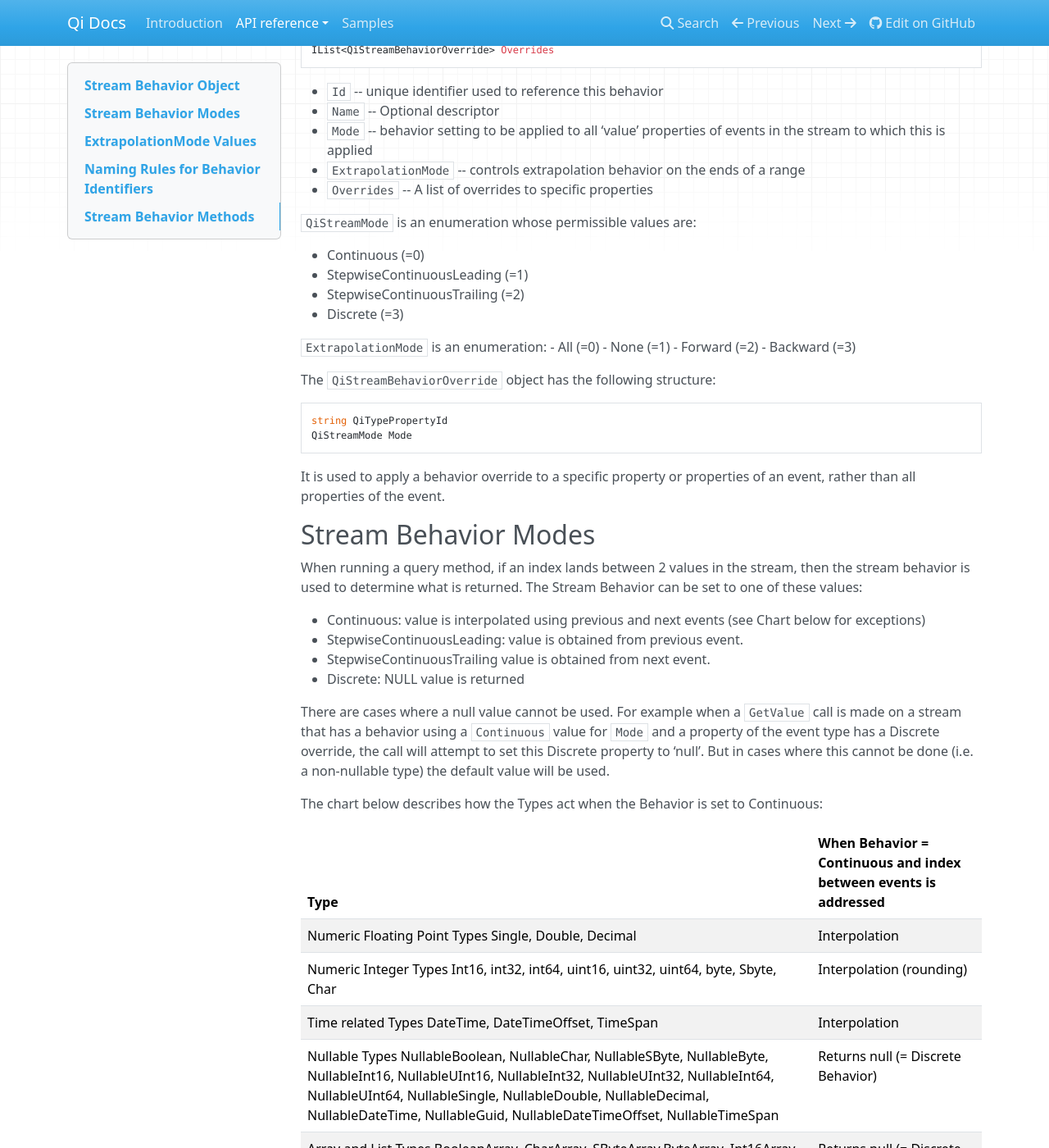
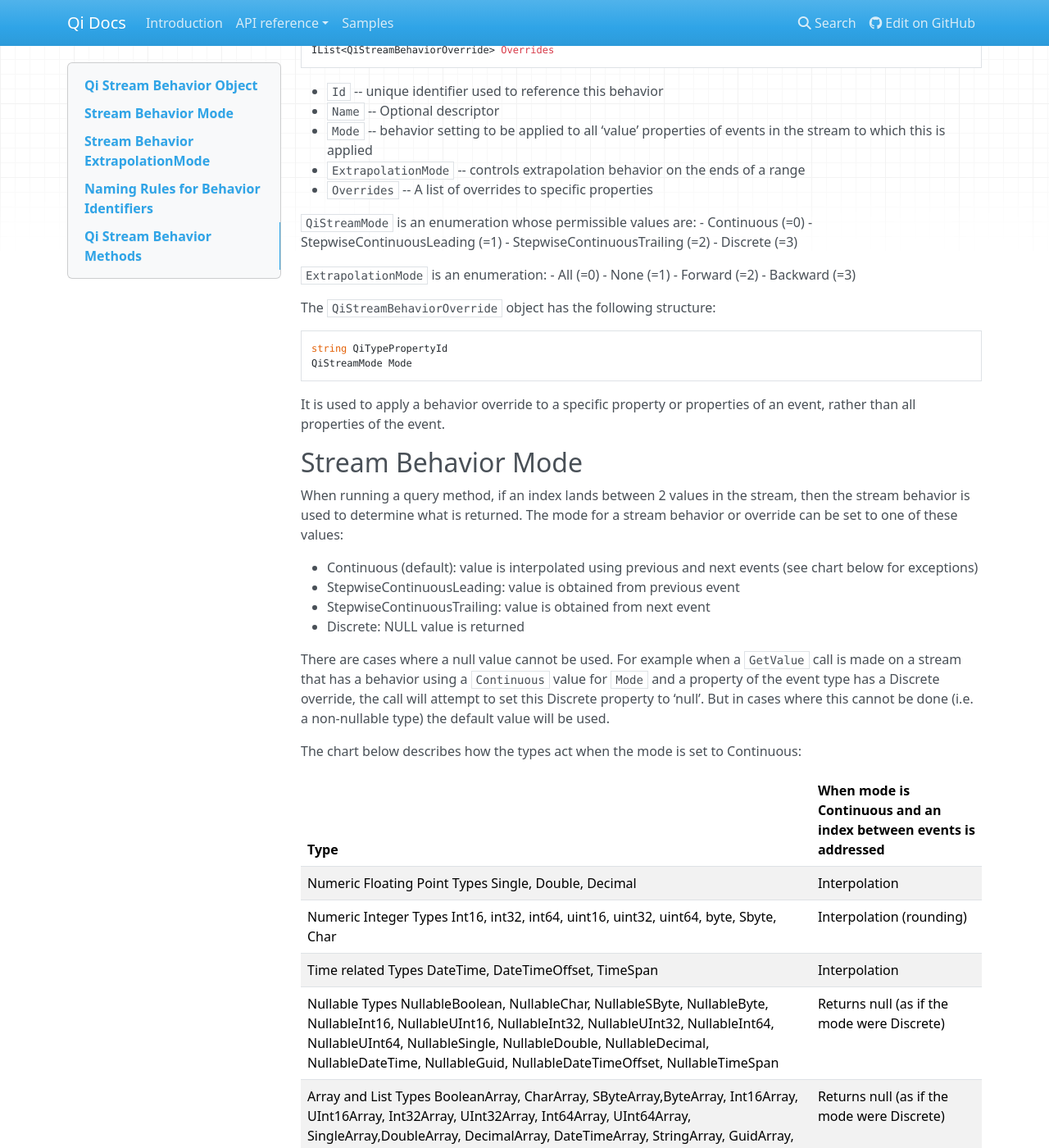
Before and after one commit to ssuryanarayanan/Qi-Docs, an MkDocs documentation site: the page built from docs/QiStreamBehaviors.md, in a window 1280 px wide and 1400 px high, scrolled down 395 px. Shown: the whole window at 82% size. Built offline with MkDocs 1.6.1, drawn with Linux system fonts in a browser that asks for light colours; nearby versions of some CDN libraries; old or Windows-style settings are respelled for this version of MkDocs; some of the changed text lies outside the part shown.

Commit message:
Rename, minor content updates.
Consistency with other Qi objects - Qi is part of the name for QiTenant, QiStream, QiType, and QiStreamBehavior.

````diff
--- a/docs/StreamBehaviors.md
+++ b/docs/QiStreamBehaviors.md
@@ -1,10 +1,10 @@
-Stream behaviors are applied to streams to effects how certain data read operations will be performed. A stream behavior must first be defined and then can be applied to a stream when it is created (`GetOrCreateStream` method) or updated (`UpdateStream` method). A stream behavior is always referenced with its `Id` property.
+Qi stream behaviors are applied to streams to effects how certain data read operations will be performed. A stream behavior must first be defined and then can be applied to a stream when it is created (`GetOrCreateStream` method) or updated (`UpdateStream` method). A stream behavior is always referenced with its `Id` property.
 
 A stream behavior can be changed between reads to change how the read acts. A stream can also change the stream behavior it references at any time.
 
 The default behavior for a stream (when a defined stream behavior is not applied to the stream) is `Mode = ‘Continuous’` and `ExtrapolationMode = ‘All’`.
 
-## Stream Behavior Object
+## Qi Stream Behavior Object
 
 ```
 QiStreamExtrapolation ExtrapolationMode
@@ -22,7 +22,6 @@
 
 
 `QiStreamMode` is an enumeration whose permissible values are:
-
 - Continuous (=0)
 - StepwiseContinuousLeading (=1)
 - StepwiseContinuousTrailing (=2)
@@ -44,45 +43,45 @@
 It is used to apply a behavior override to a specific property or properties of an event, rather than all properties of the event.
 
 
-## Stream Behavior Modes
-When running a query method, if an index lands between 2 values in the stream, then the stream behavior is used to determine what is returned. The Stream Behavior can be set to one of these values:
+## Stream Behavior Mode
+When running a query method, if an index lands between 2 values in the stream, then the stream behavior is used to determine what is returned. The mode for a stream behavior or override can be set to one of these values:
 
-- Continuous:  value is interpolated using previous and next events (see Chart below for exceptions)
-- StepwiseContinuousLeading: value is obtained from previous event.
-- StepwiseContinuousTrailing value is obtained from next event.
-- Discrete:  NULL value is returned
+- Continuous (default): value is interpolated using previous and next events (see chart below for exceptions)
+- StepwiseContinuousLeading: value is obtained from previous event
+- StepwiseContinuousTrailing: value is obtained from next event
+- Discrete: NULL value is returned
 
 There are cases where a null value cannot be used. For example when a `GetValue` call is made on a stream that has a behavior using a `Continuous` value for `Mode` and a property of the event type has a Discrete override, the call will attempt to set this Discrete property to ‘null’.  But in cases where this cannot be done (i.e. a non-nullable type) the default value will be used.
 
-The chart below describes how the Types act when the Behavior is set to Continuous:
+The chart below describes how the types act when the mode is set to Continuous:
 
-| Type	| When Behavior = Continuous and index between events is addressed |
+| Type	| When mode is Continuous and an index between events is addressed |
 | ------ | ---------------------------------------------------------------- |
 | Numeric Floating Point Types Single, Double, Decimal | Interpolation |
 | Numeric Integer Types Int16, int32, int64, uint16, uint32, uint64, byte, Sbyte, Char | Interpolation (rounding) |
 | Time related Types DateTime, DateTimeOffset, TimeSpan	| Interpolation |
-| Nullable Types NullableBoolean, NullableChar, NullableSByte, NullableByte, NullableInt16, NullableUInt16, NullableInt32, NullableUInt32, NullableInt64, NullableUInt64, NullableSingle, NullableDouble, NullableDecimal, NullableDateTime, NullableGuid, NullableDateTimeOffset, NullableTimeSpan | Returns null (= Discrete Behavior) |
-| Array and List Types BooleanArray, CharArray, SByteArray,ByteArray, Int16Array, UInt16Array, Int32Array, UInt32Array, Int64Array, UInt64Array, SingleArray,DoubleArray, DecimalArray, DateTimeArray, StringArray, GuidArray, DateTimeOffsetArray, TimeSpanArray, VersionArray, IList | Returns null (= Discrete Behavior) |
-| String | Returns null (= Discrete Behavior) |
+| Nullable Types NullableBoolean, NullableChar, NullableSByte, NullableByte, NullableInt16, NullableUInt16, NullableInt32, NullableUInt32, NullableInt64, NullableUInt64, NullableSingle, NullableDouble, NullableDecimal, NullableDateTime, NullableGuid, NullableDateTimeOffset, NullableTimeSpan | Returns null (as if the mode were Discrete) |
+| Array and List Types BooleanArray, CharArray, SByteArray,ByteArray, Int16Array, UInt16Array, Int32Array, UInt32Array, Int64Array, UInt64Array, SingleArray,DoubleArray, DecimalArray, DateTimeArray, StringArray, GuidArray, DateTimeOffsetArray, TimeSpanArray, VersionArray, IList | Returns null (as if the mode were Discrete) |
+| String | Returns null (as if the mode were Discrete) |
 | Boolean | Returns the value of nearest event |
 | Enumeration Types SByteEnum, ByteEnum, Int16Enum, UInt16Enum, Int32Enum, UInt32Enum, Int64Enum,UInt64Enum | Returns ‘0’ which may be the value of a defined enumeration element. |
 | Guid | Returns Guid.Empty   |
-| QiType, QiTypeProperty | Returns null (= Discrete Behavior) |
-| Version | Returns null (= Discrete Behavior) |
-| IDictionary, IEnumerable | Null |
+| QiType, QiTypeProperty | Returns null (as if the mode were Discrete) |
+| Version | Returns null (as if the mode were Discrete) |
+| IDictionary, IEnumerable | Returns null (as if the mode were Discrete) |
 
 The behavior of all values in the stream event type will be controlled by the stream behavior `Mode` property. `Continuous` is the default if a defined stream behavior is not set. Individual event properties can be overridden to act as another behavior by setting the `Overrides` property. In this way the user can have different extrapolation behavior for different properties within the same event.  Note that when doing this, the main Behavior Mode is still used to determine whether an event is returned for an index between data. If the main behavior `Mode` property is set to ‘Discrete’, no event is returned for the call requiring a calculated value, regardless of any overrides.
 
-##ExtrapolationMode Values
-- `All`:  extrapolation done at both start and end of data in stream. <DEFAULT>
-- `Forward`: extrapolation done at the end of the stream (not at the front).
-- `Backward`: extrapolation done at the front of the stream (not at the end).
+##Stream Behavior ExtrapolationMode
+- `All` (default):  extrapolation done at both start and end of data in stream.
+- `Forward`: extrapolation done at the end of the stream (not at the beginning).
+- `Backward`: extrapolation done at the beginning of the stream (not at the end).
 - `None`: no extrapolation done
 
 The `ExtrapolationMode` property applies to a stream in the following conditions:
-- `GetValue` and `GetValues` calls when an index is used that is before or after all of the data in the stream
-- `GetWindowValues` when the start index is before all event in the stream or when the end index  is after all events in the stream
-- `GetRangeValues` when the start index is before all the data or after all the data
+- `GetValue` and `GetValues` when an index is used that is before or after all events in the stream
+- `GetWindowValues` when the start index is before all events in the stream or when the end index is after all events in the stream
+- `GetRangeValues` when the start index is before or after all events in the stream
 - `GetIntervals` when indices are on each side of an interval
 
 | Behavior | Extrapolation | Before Start of Stream | After End of Stream | Empty Stream |
@@ -108,7 +107,7 @@
 1.	Case sensitive
 2.	Allows spaces.
 
-## Stream Behavior Methods
+## Qi Stream Behavior Methods
 
 *DeleteBehavior*
 ```
@@ -145,7 +144,7 @@
 
 `behaviorId` -- id of the behavior definition to retrieve
 
-Gets a behavior object from server.
+Gets a QiStreamBehavior object from server.
 
 *GetBehaviors*
 ```
````
Also changed, not shown: other parts of docs/QiStreamBehaviors.md (+4 -4 lines).
